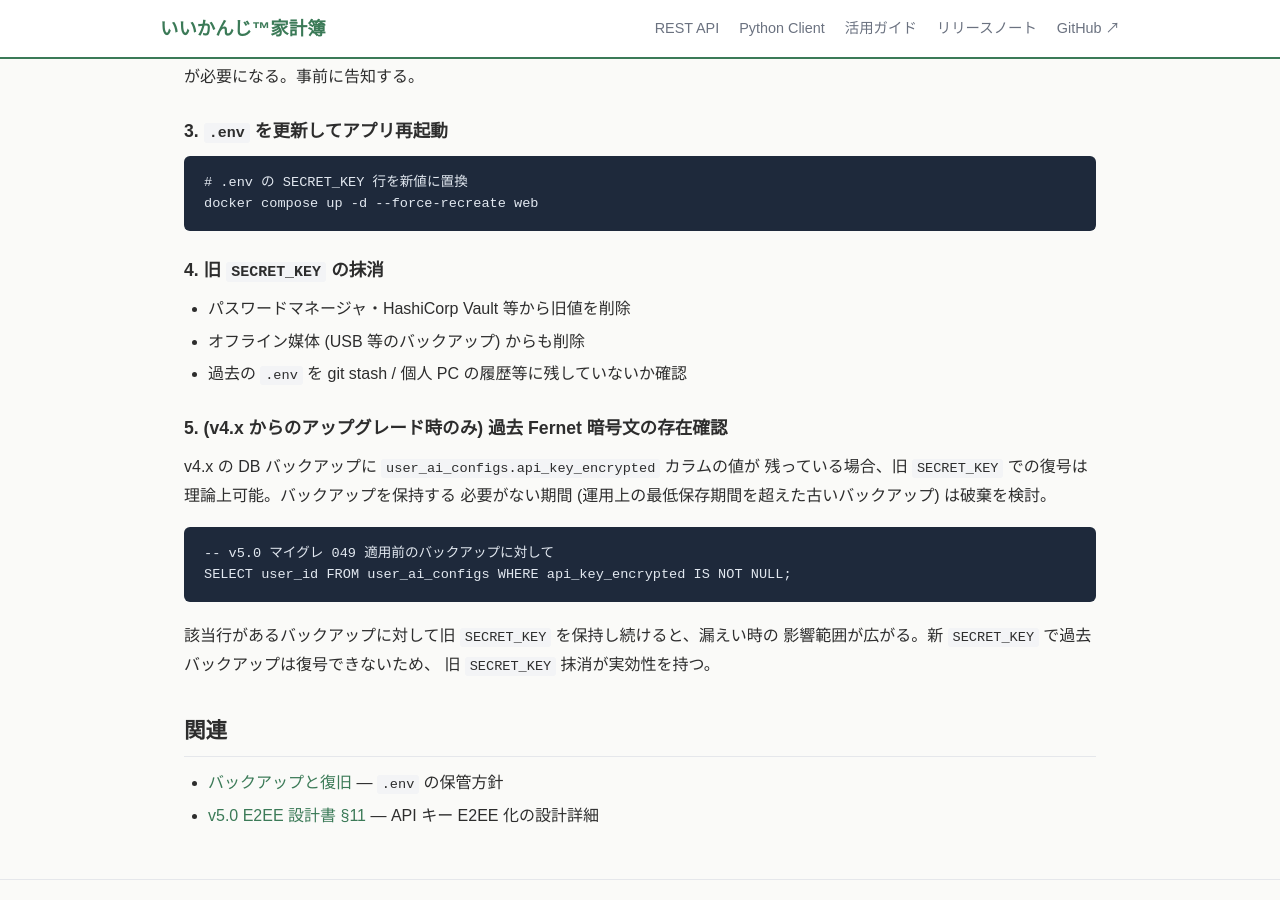
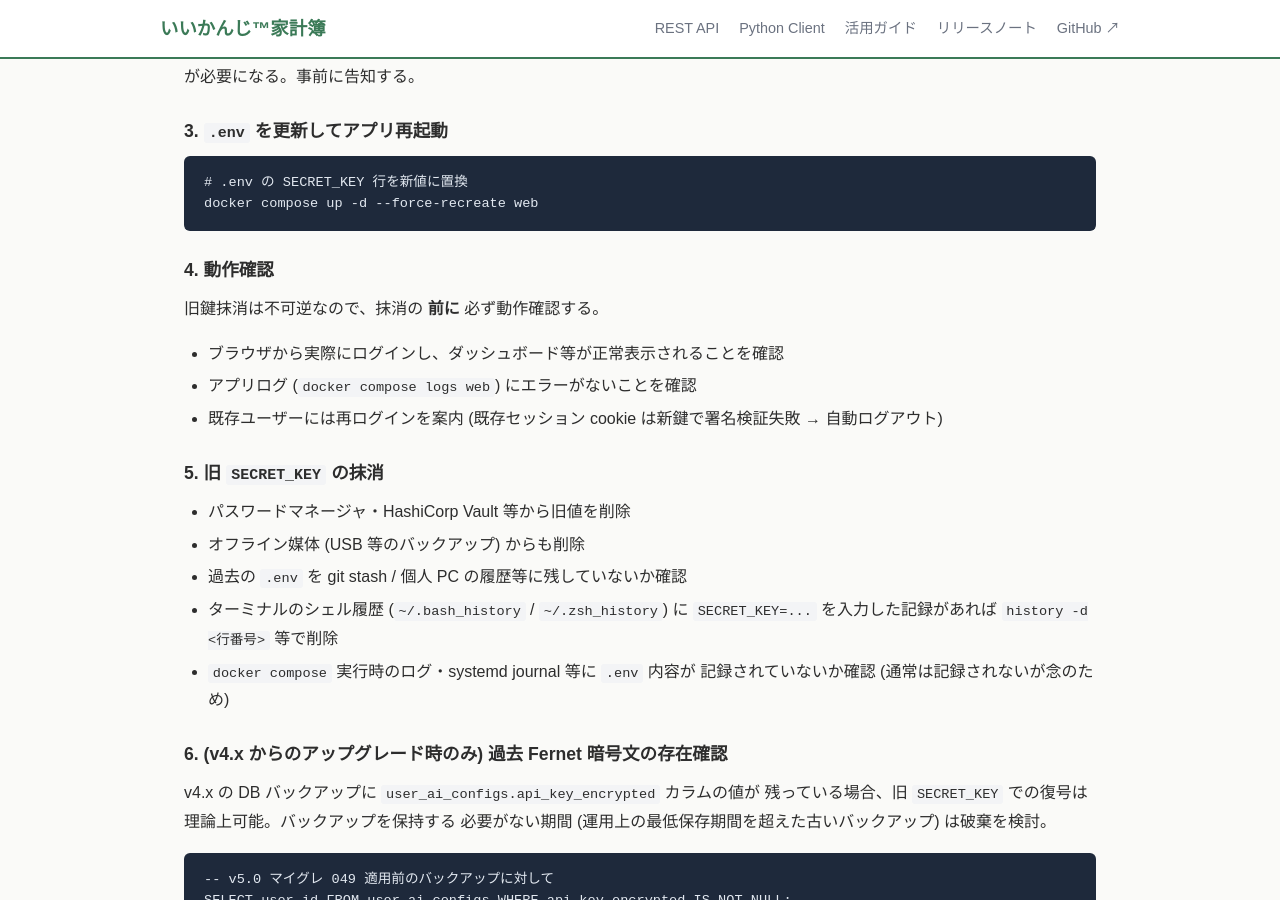
Before and after one commit to nananek/iikanji-kakeibo, a Jekyll site: the page built from docs/operations/secret-key-rotation.md, in a window 1280 px wide and 900 px high, scrolled down 1297 px. Built offline with Jekyll 4.4.1, drawn with Linux system fonts in a browser that asks for light colours.

Commit message:
docs(ops): レビュー指摘を反映 (動作確認ステップ追加 + 履歴抹消の追記 + 目次表現)
#175 approve レビューの改善提案 3 件を反映:

- 動作確認ステップ (新 Step 4) を追加: 旧鍵抹消の前に必ずログイン確認・
  ログ確認を行うよう明示 (旧鍵抹消は不可逆のため)
- 旧鍵抹消手順にシェル履歴 (~/.bash_history / ~/.zsh_history) と
  docker/systemd ログの確認項目を追記
- operations/index.md の目次見出し: 「v4.x → v5.0 アップグレード時必須」
  → 「既存 v4.x デプロイから v5.0 アップグレード時必須、新規 v5.0 デプロイ
  は不要」に修正 (新規 deploy では不要であることを目次レベルで明示)
- ステップ番号: 旧 Fernet 暗号文存在確認 SQL を Step 5 → Step 6 にずらす

Co-Authored-By: Claude Opus 4.7 (1M context) <noreply@anthropic.com>

````diff
--- a/docs/operations/secret-key-rotation.md
+++ b/docs/operations/secret-key-rotation.md
@@ -62,13 +62,25 @@ CSRF トークンが無効化** され、再ログインが必要になる。事
 docker compose up -d --force-recreate web
 ```
 
-### 4. 旧 `SECRET_KEY` の抹消
+### 4. 動作確認
+
+旧鍵抹消は不可逆なので、抹消の **前に** 必ず動作確認する。
+
+- ブラウザから実際にログインし、ダッシュボード等が正常表示されることを確認
+- アプリログ (`docker compose logs web`) にエラーがないことを確認
+- 既存ユーザーには再ログインを案内 (既存セッション cookie は新鍵で署名検証失敗 → 自動ログアウト)
+
+### 5. 旧 `SECRET_KEY` の抹消
 
 - パスワードマネージャ・HashiCorp Vault 等から旧値を削除
 - オフライン媒体 (USB 等のバックアップ) からも削除
 - 過去の `.env` を git stash / 個人 PC の履歴等に残していないか確認
+- ターミナルのシェル履歴 (`~/.bash_history` / `~/.zsh_history`) に
+  `SECRET_KEY=...` を入力した記録があれば `history -d <行番号>` 等で削除
+- `docker compose` 実行時のログ・systemd journal 等に `.env` 内容が
+  記録されていないか確認 (通常は記録されないが念のため)
 
-### 5. (v4.x からのアップグレード時のみ) 過去 Fernet 暗号文の存在確認
+### 6. (v4.x からのアップグレード時のみ) 過去 Fernet 暗号文の存在確認
 
 v4.x の DB バックアップに `user_ai_configs.api_key_encrypted` カラムの値が
 残っている場合、旧 `SECRET_KEY` での復号は理論上可能。バックアップを保持する
````
Also changed, not shown: docs/operations/index.md (+1 -1 lines).
